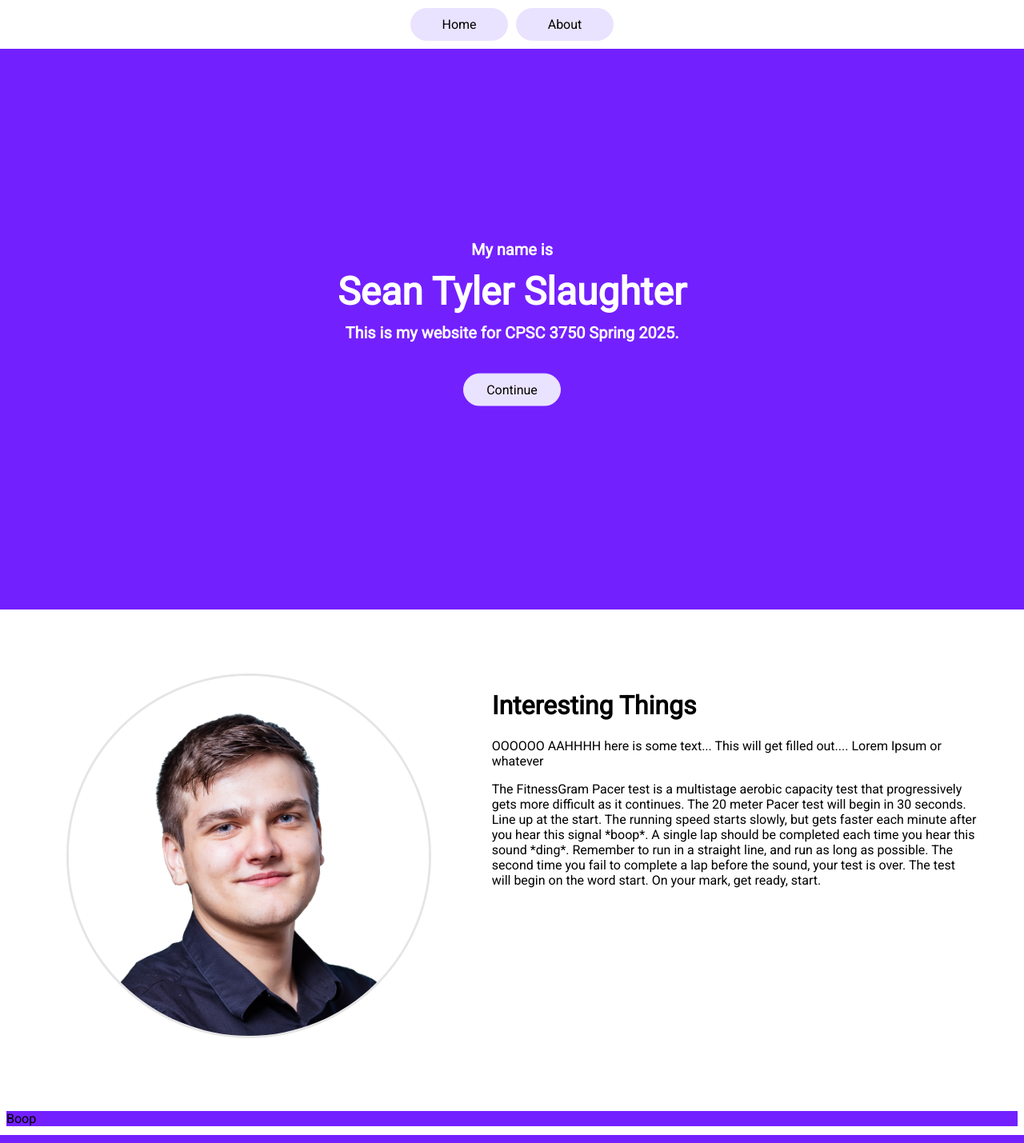
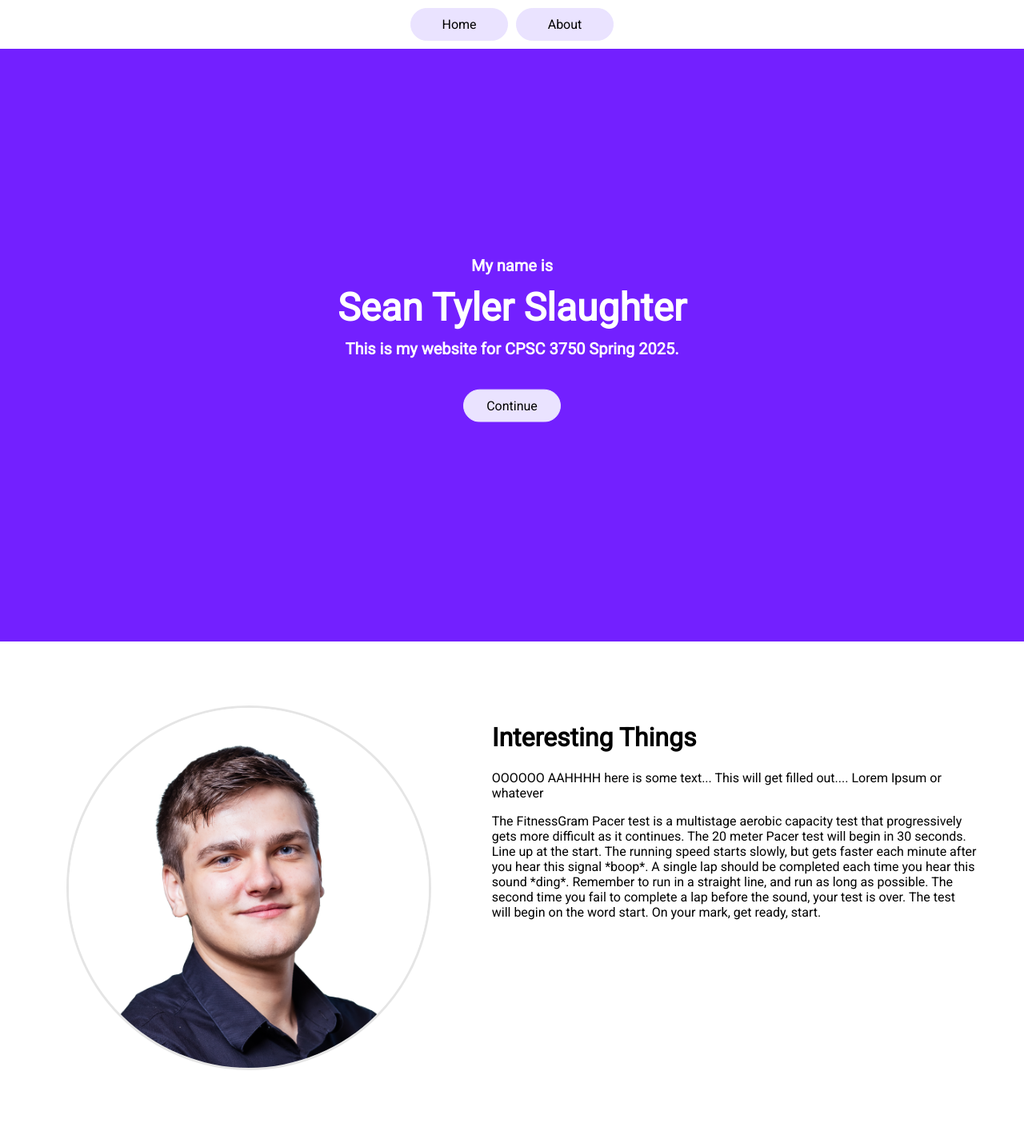
Before and after one commit to stslaug/seanslaughter.dev, a PHP site: page / in a window 1280 px wide. Shown: the whole page at 80% size. Run offline with PHP 8.4, Linux system fonts and the light colour scheme.

```diff
--- a/index.html
+++ b/index.html
@@ -53,7 +53,7 @@
 
         <div class="other-splash">
             <div>
-                <p>Boop</p>
+                <p></p>
             </div>
         </div>
 
--- a/styles/general.css
+++ b/styles/general.css
@@ -67,7 +67,7 @@ body {
 
 .welcome-splash
 {
-    min-height: 90vh;
+    min-height: 95vh;
     min-width: 100%;
 
     display: flex;
```
